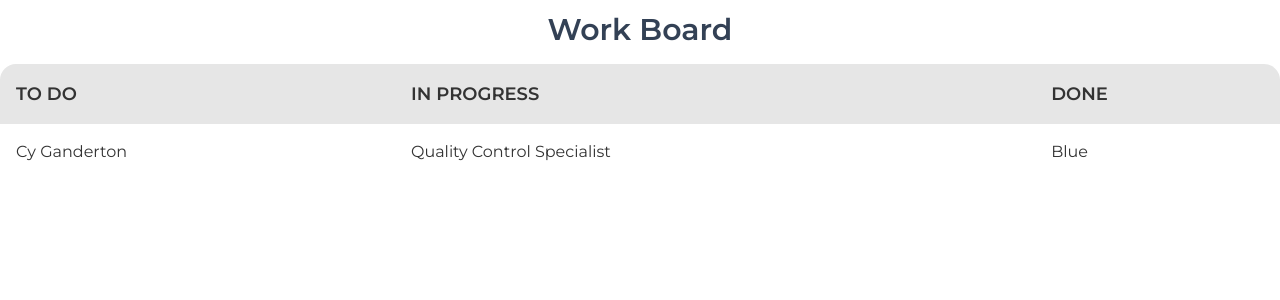
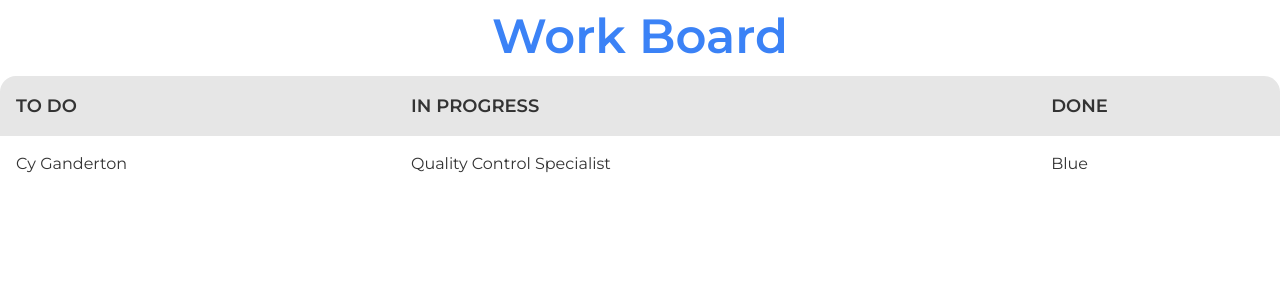
Before and after one commit to mohammadtanim24h/work-board, a React (Create React App) app: page / in a window 1280 px wide. Shown: the top 300 px of the page. Built offline with nearby package versions, Linux system fonts and the light colour scheme.

Commit message:
changed heading

```diff
--- a/package.json
+++ b/package.json
@@ -6,7 +6,7 @@
     "@testing-library/jest-dom": "^5.16.4",
     "@testing-library/react": "^13.3.0",
     "@testing-library/user-event": "^13.5.0",
-    "daisyui": "^2.15.3",
+    "daisyui": "^2.17.0",
     "react": "^18.2.0",
     "react-dom": "^18.2.0",
     "react-scripts": "5.0.1",
--- a/src/Components/WorkBoard/WorkBoard.js
+++ b/src/Components/WorkBoard/WorkBoard.js
@@ -3,7 +3,7 @@ import React from "react";
 const WorkBoard = () => {
     return (
         <div className="max-w-7xl mx-auto">
-            <h2 className="text-3xl font-bold text-slate-700 text-center mt-3">
+            <h2 className="text-5xl font-bold text-blue-500 text-center mt-3">
                 Work Board
             </h2>
             {/* Work Board */}
```
Also changed, not shown: 1 other file (tests, documents, lock files or other folders).
